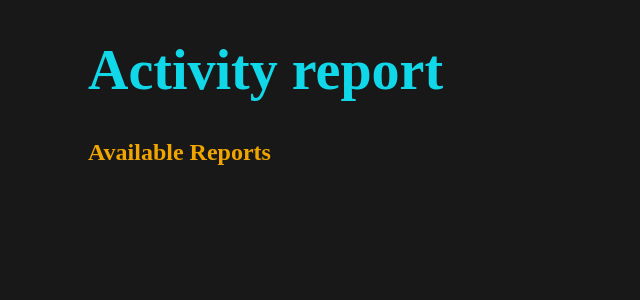
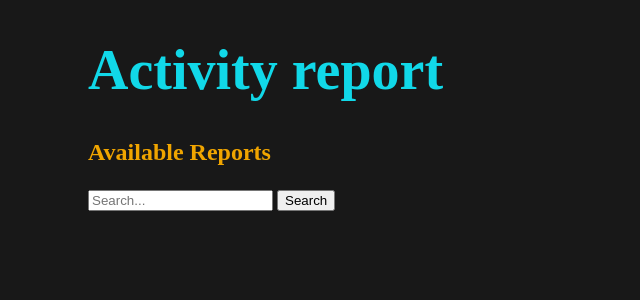
Before and after one commit to OrbiAi/Orbi-Windows, a Flask app: page / in a window 1280 px wide. Shown: the top 300 px of the page, without its empty margins (0-640 px from the left). Run offline with Flask 3, Linux system fonts and the light colour scheme.

Commit message:
add search bar

```diff
--- a/templates/homepage.html
+++ b/templates/homepage.html
@@ -52,6 +52,10 @@
 <body>
     <h1>Activity report</h1>
     <h3>Available Reports</h3>
+    <form action="/search" method="get">
+        <input type="text" name="query" placeholder="Search..." value="{{ request.args.get('query', '') }}">
+        <button type="submit">Search</button>
+    </form>
     <ul>
         {% for folder, primary in folders_data %}
         <li>
```
